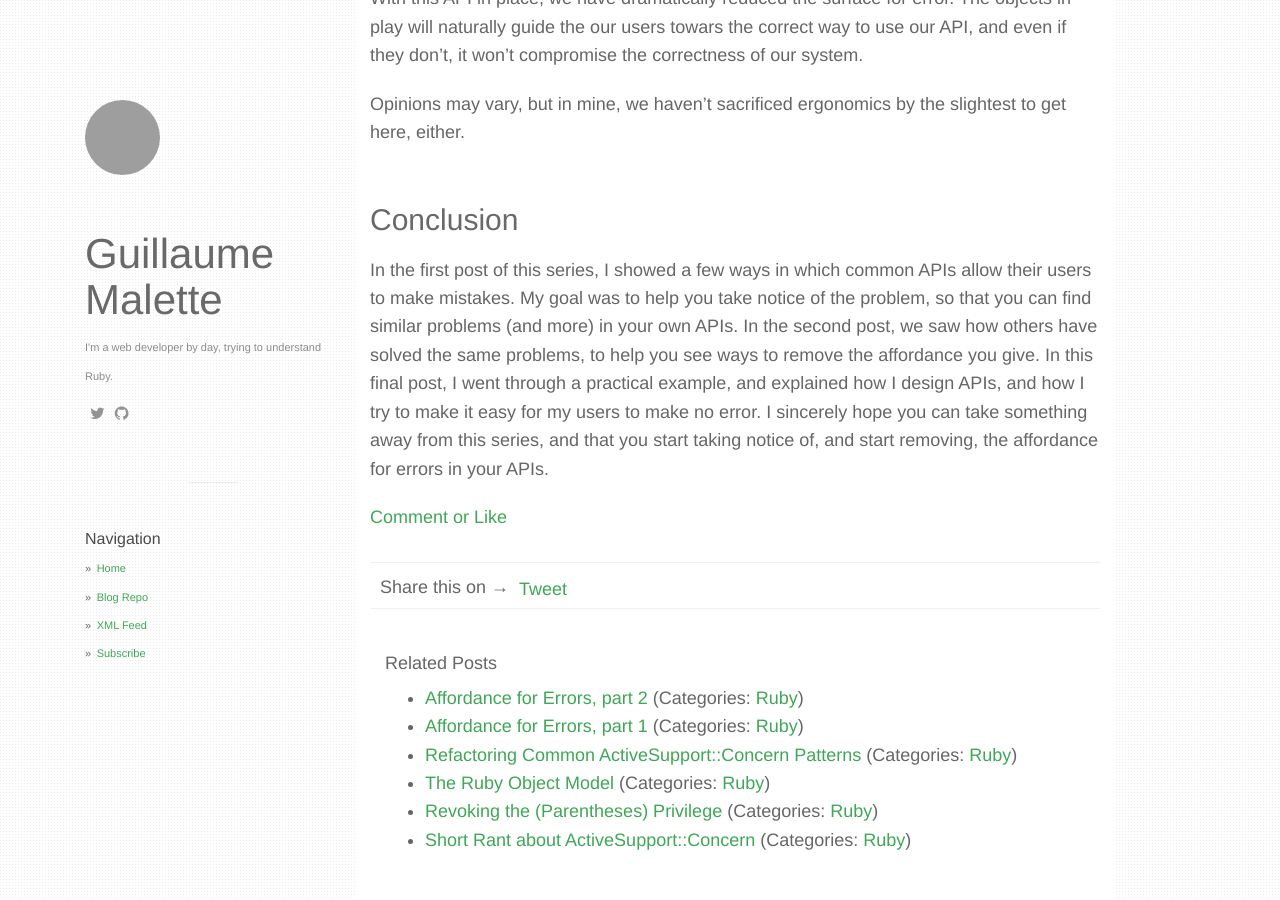
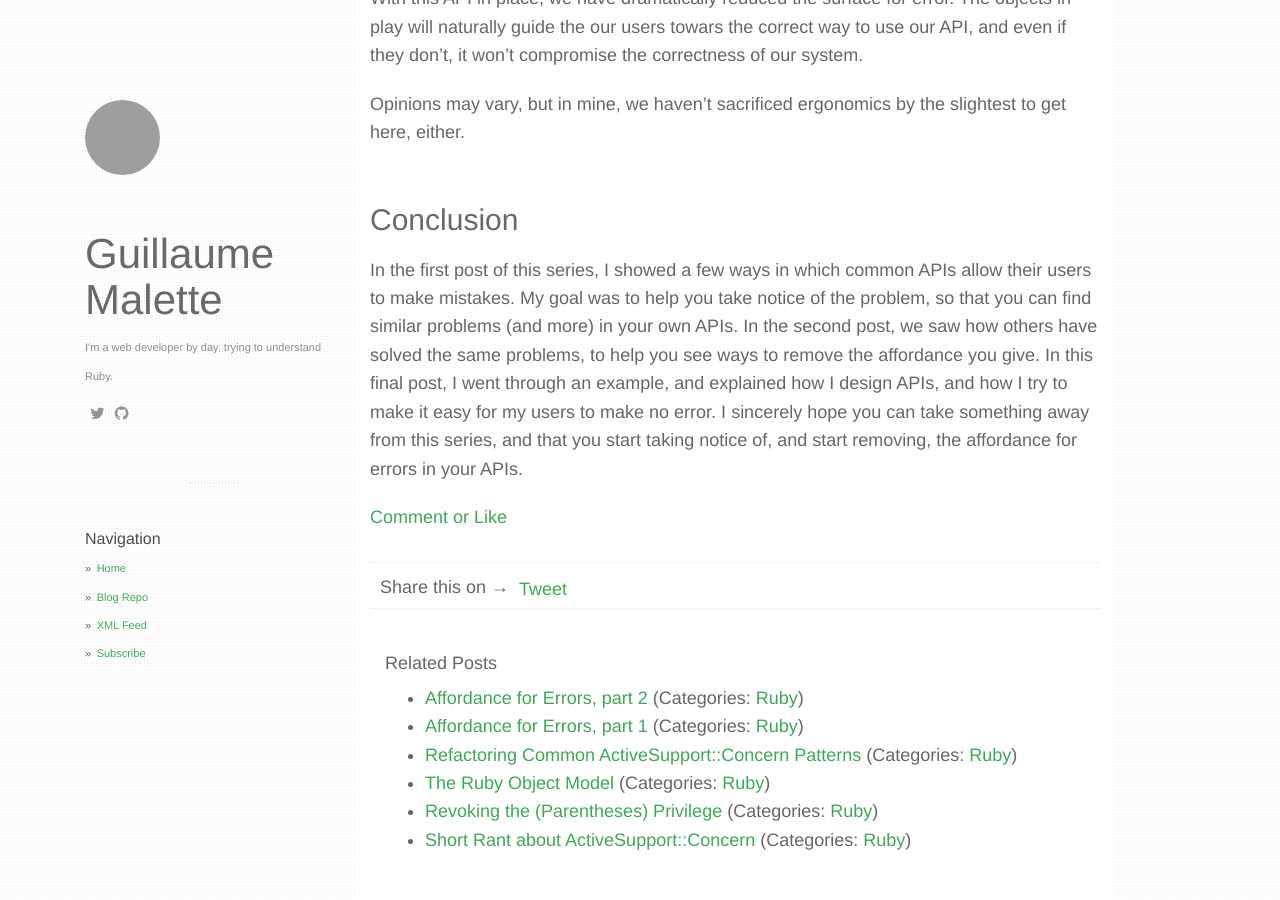
Before and after one commit to gmalette/gmalette.github.io-src, a Jekyll site: the page built from _posts/2020-02-18-affordance-for-errors-pt3.md, in a window 1280 px wide and 900 px high, scrolled down 3894 px. Built offline with Jekyll 4.4.1, drawn with Linux system fonts in a browser that asks for light colours; nearby versions of some CDN libraries; comment, search, counter and statistics services are not loaded; some of the changed text lies outside the part shown; grey boxes are pictures that could not be loaded.

Commit message:
Change a few words in Affordance pt3

```diff
--- a/_posts/2020-02-18-affordance-for-errors-pt3.md
+++ b/_posts/2020-02-18-affordance-for-errors-pt3.md
@@ -7,12 +7,12 @@
 - Ruby
 ---
 
-In the [first post]({% post_url 2020-01-29-affordance-for-errors-pt1 %}) of this series, I showed how a few APIs afford errors to their users. In the [second post]({% post_url 2020-02-16-affordance-for-errors-pt2 %}), I showed a few examples of how other APIs or languages have avoided or solved the same problems. In this third and final post, we will work through a practical exercise of desigining an API.
+In the [first post]({% post_url 2020-01-29-affordance-for-errors-pt1 %}) of this series, I showed how a few APIs afford errors to their users. In the [second post]({% post_url 2020-02-16-affordance-for-errors-pt2 %}), I showed a few examples of how other APIs or languages have avoided or solved the same problems. In this third and final post, we will work through an example of desigining an API.
 
 
 When I design APIs, I try to think of all the ways it could possibly be misused, and remove as many ways as possible. Sometimes, this comes at the cost of _some_ ergonomy, but how much I'm willing to sacrifice depends on a few factors: the criticality of the errors, the impact on ergonomy, the (handwavy) likelyhood that it will occur, to name a few.
 
-## Practical Exercise: Reservation Manager
+## Design Example: Reservation Manager
 
 I was recently writing an API to our reservation manager (the system holds reservation for carts, and disallows selling more items than are available). From the outside, the functionality is simple. You can reserve the items of a cart. Once reserved, the reservation can be claimed (ex: after the payment is successful) or unreserved (ex: if the payment failed).
 
@@ -128,6 +128,6 @@
 
 ## Conclusion
 
-In the first post of this series, I showed a few ways in which common APIs allow their users to make mistakes. My goal was to help you take notice of the problem, so that you can find similar problems (and more) in your own APIs. In the second post, we saw how others have solved the same problems, to help you see ways to remove the affordance you give. In this final post, I went through a practical example, and explained how I design APIs, and how I try to make it easy for my users to make no error. I sincerely hope you can take something away from this series, and that you start taking notice of, and start removing, the affordance for errors in your APIs.
+In the first post of this series, I showed a few ways in which common APIs allow their users to make mistakes. My goal was to help you take notice of the problem, so that you can find similar problems (and more) in your own APIs. In the second post, we saw how others have solved the same problems, to help you see ways to remove the affordance you give. In this final post, I went through an example, and explained how I design APIs, and how I try to make it easy for my users to make no error. I sincerely hope you can take something away from this series, and that you start taking notice of, and start removing, the affordance for errors in your APIs.
 
 [Comment or Like](https://github.com/gmalette/gmalette.github.io/pull/10)
```
